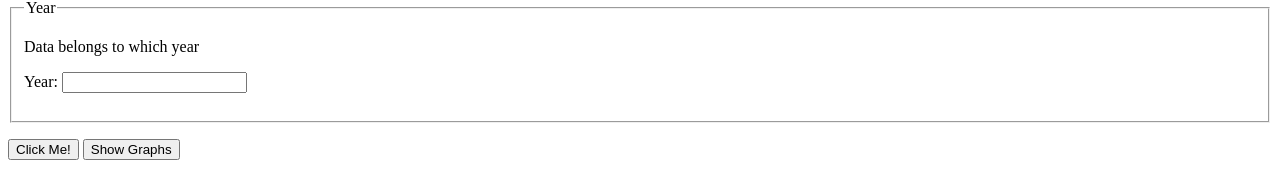
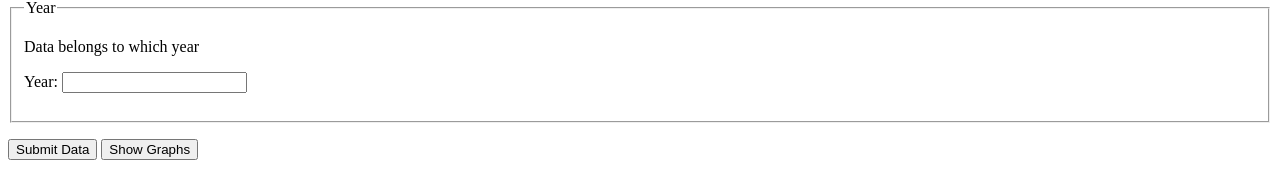
Before and after one commit to kancharlaraju21/ESG-Prototype, a Django app: page /griForm in a window 1280 px wide. Shown: the part 608-800 px from the top of the page. Run offline with Django 3.2, Linux system fonts and the light colour scheme.

Commit message:
button names modified

```diff
--- a/templates/gri.html
+++ b/templates/gri.html
@@ -55,7 +55,7 @@ submitForms = function(){
     <input type="text" name="year"><br><br>
   </fieldset>
 </form>
-<input type="button" value="Click Me!" onclick="submitForms()" />
+<input type="button" value="Submit Data" onclick="submitForms()" />
 <button type="button">
     <a id='graphButton' href="{% url 'chartsPage' %}">Show Graphs</a>
 </button>
--- a/templates/sasb.html
+++ b/templates/sasb.html
@@ -38,7 +38,7 @@ submitForms = function(){
     <input type="text" name="quantity_recovered"><br><br>
   </fieldset>
 </form>
-<input type="button" value="Click Me!" onclick="submitForms()" />
+<input type="button" value="Submit Data" onclick="submitForms()" />
 <button type="button">
     <a id='graphButton' href="{% url 'chartsPage' %}">Show Graphs</a>
 </button>
```
